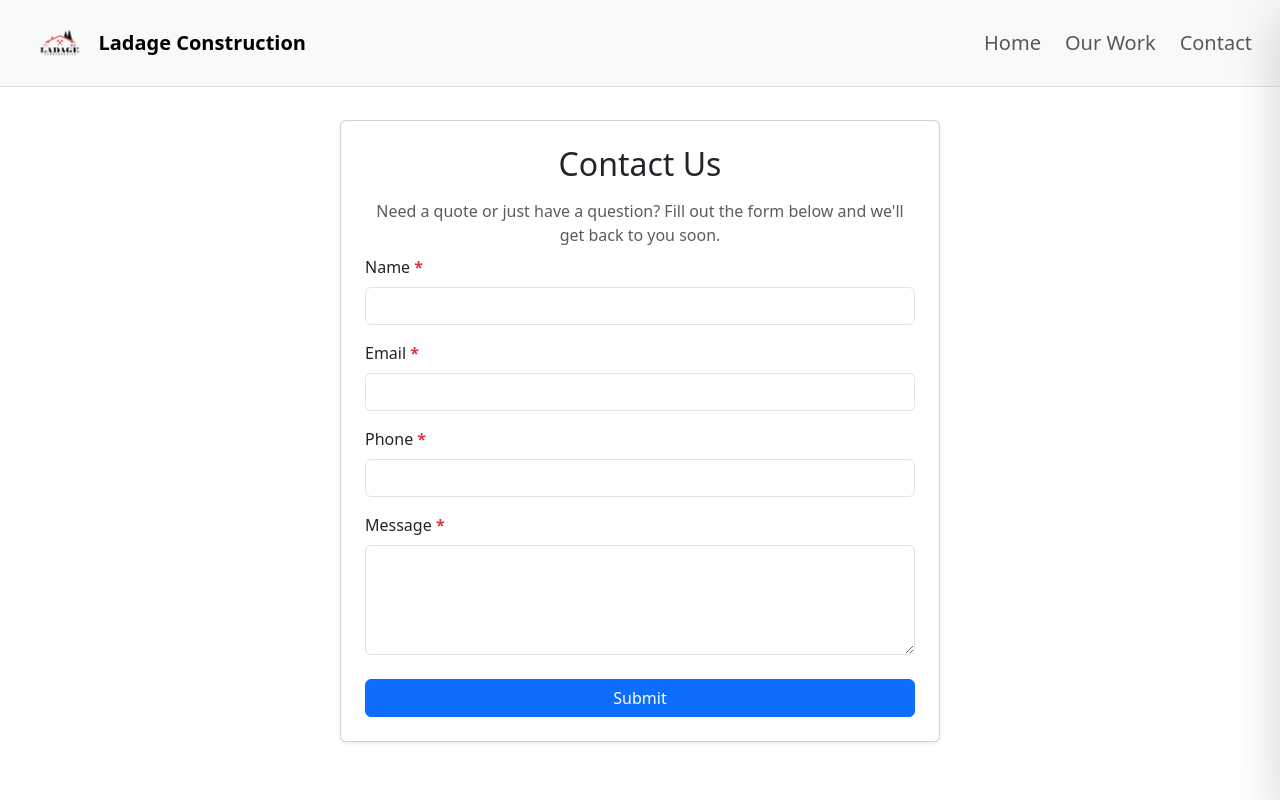
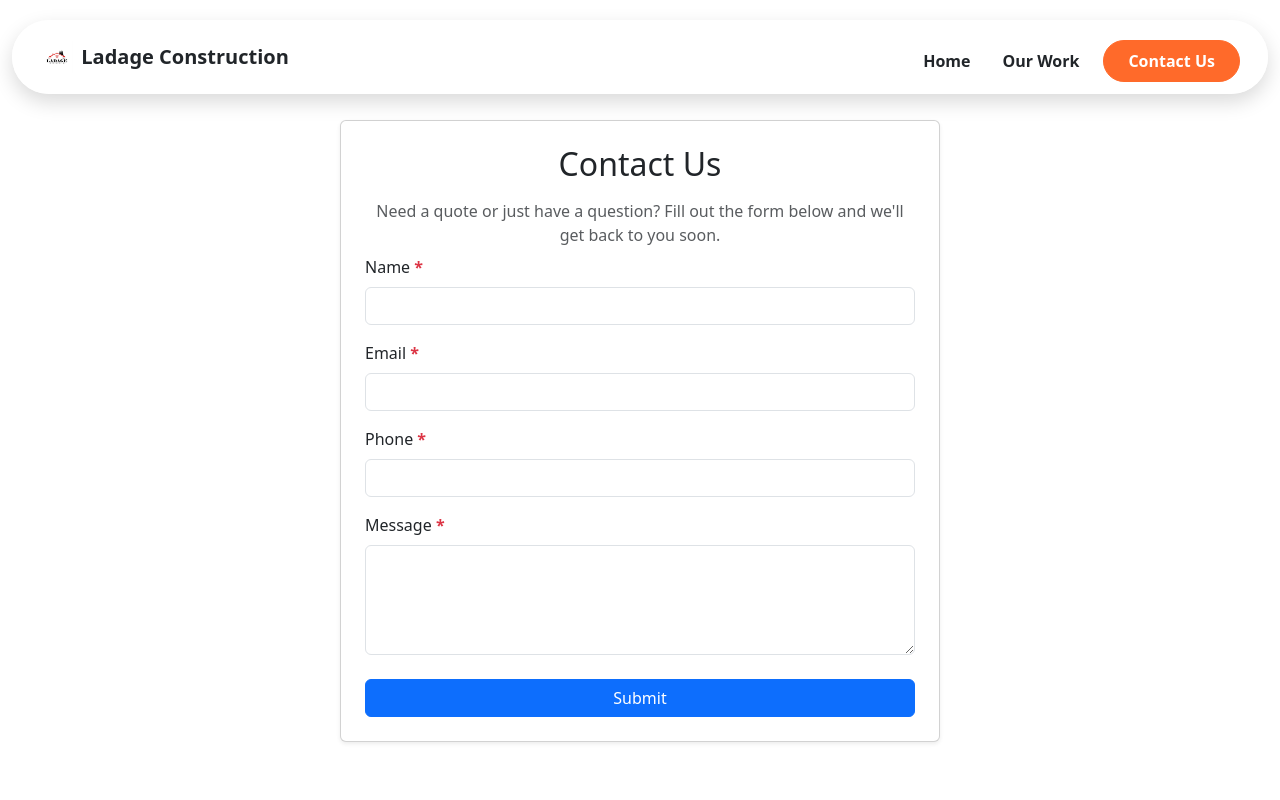
Before and after one commit to jamesthedev/ladage-construction-app, a React (Vite) app in the folder ladage-construction/: page /ladage-construction-app/contact in a window 1280 px wide. Shown: the top 800 px of the page. Built offline with nearby package versions, Linux system fonts and the light colour scheme.

Commit message:
ui tweaks

```diff
--- a/ladage-construction/src/App.tsx
+++ b/ladage-construction/src/App.tsx
@@ -7,10 +7,10 @@ import { Routes, Route } from 'react-router-dom';
 
 function App() {
   return (
-    <div className="d-flex flex-column min-vh-100">
+    <div className="d-flex flex-column min-vh-100 app-container">
       <Navbar />
 
-      <div className="flex-grow-1" style={{ paddingTop: '72px' }}>
+      <div className="flex-grow-1 app-main" style={{ paddingTop: '72px' }}>
         <Routes>
           <Route path="/" element={<Home />} />
           <Route path="/ourwork" element={<div className="container"><OurWork /></div>} />
--- /dev/null
+++ b/ladage-construction/src/components/header/Navbar.css
@@ -0,0 +1,69 @@
+/* Floating pillbox */
+.floating-nav {
+  position: fixed;
+  top: 1.25rem;
+  left: 50%;
+  transform: translateX(-50%);
+  z-index: 1030;
+}
+
+.pillbar {
+  border-radius: 9999px;
+  padding: .5rem 1rem;
+  background: rgba(255, 255, 255, 0.85); /* lighter & semi-transparent */
+  box-shadow: 0 8px 20px rgba(0,0,0,.15);
+  backdrop-filter: blur(8px) saturate(180%);
+}
+
+/* Link hover */
+.pillbar .nav-link {
+  padding: .5rem .75rem;
+  border-radius: 9999px;
+  transition: background-color .2s ease, color .2s ease;
+}
+.pillbar .nav-link:hover,
+.pillbar .nav-link:focus {
+  background: rgba(0,0,0,.05);
+  color: #000;
+}
+
+/* Brand image sizing */
+.brand-logo {
+  height: 28px;
+  width: auto;
+  object-fit: contain;
+}
+@media (min-width: 992px) {
+  .brand-logo { height: 32px; }
+}
+
+/* Optional: keep brand text from wrapping oddly */
+.brand-text { line-height: 1; white-space: nowrap; }
+
+/* Default (desktop/tablet) shows full name */
+.brand-text::after {
+  content: "Ladage Construction";
+}
+
+/* On extra small screens (≤ 375px wide), truncate text */
+@media (max-width: 400px) {
+  .brand-text::after {
+    content: "Ladage"; /* shorter name */
+  }
+}
+
+/* Reset collapse area so it fills properly */
+.pillbar .navbar-collapse {
+  background: transparent; /* no pillbox background */
+  border-radius: 0;
+  box-shadow: none;
+  margin-top: 0.5rem; /* spacing from brand/toggler */
+  width: 100%;
+}
+
+/* Nav inside collapse */
+.pillbar  {
+  display: block;
+  padding: 0.75rem 1rem;
+  border-radius: 50px !important; /* no pill rounding here */
+}
--- a/ladage-construction/src/components/header/Navbar.tsx
+++ b/ladage-construction/src/components/header/Navbar.tsx
@@ -1,104 +1,48 @@
-import { useState, useRef, useEffect } from 'react';
-import { Menu, X } from 'lucide-react';
+import React from "react";
+import { Navbar, Nav, Container } from "react-bootstrap";
+import "./Navbar.css";
 
-function Navbar() {
-  const [isOpen, setIsOpen] = useState(false);
-  const menuRef = useRef<HTMLDivElement>(null);
+// If the image file sits next to this component (src/components/Navbar/ladage-logo.jpg):
 
-  useEffect(() => {
-    const handleClickOutside = (e: MouseEvent) => {
-      if (menuRef.current && !menuRef.current.contains(e.target as Node)) {
-        setIsOpen(false);
-      }
-    };
-    if (isOpen) {
-      document.addEventListener('mousedown', handleClickOutside);
-    }
-    return () => document.removeEventListener('mousedown', handleClickOutside);
-  }, [isOpen]);
+const AppNavbar: React.FC = () => {
+  return (
+    <div className="floating-nav container-xxl">
+      <Navbar expand="lg" className="pillbar">
+        <Container fluid>
+          {/* Left: Brand with logo + text */}
+          <Navbar.Brand href="./" className="fw-bold text-dark d-flex align-items-center brand">
+            <img
+              src= "./ladage-logo.jpg"
+              alt="Ladage Construction logo"
+              className="brand-logo me-2"
+            />
+            <span className="brand-text">{/* populated in Navbar.css */}</span>
+          </Navbar.Brand>
 
-  return (
-    <>
-      <nav className="navbar navbar-light bg-light px-3 py-2 border-bottom fixed-top">
-        <div className="container-fluid d-flex justify-content-between align-items-center">
-          {/* Left: Logo + Business Name */}
-          <a className="navbar-brand d-flex align-items-center" href="./">
-            <img
-              src="./ladage-logo-transparent.png"
-              alt="Logo"
-              className="me-2 img-fluid"
-              style={{ maxHeight: '60px' }}
-            />
-            <span className="text-nowrap fw-bold">Ladage Construction</span>
-          </a>
+          {/* Toggler */}
+          <Navbar.Toggle aria-controls="mainNav" className="ms-auto" />
 
-          {/* Right: Mobile Menu Toggle (on small screens) */}
-          <button
-            className="btn btn-outline-secondary d-lg-none"
-            onClick={() => setIsOpen(!isOpen)}
-            aria-label="Toggle menu"
-          >
-            {isOpen ? <X size={24} /> : <Menu size={24} />}
-          </button>
+          {/* Right: links (Home, Our Work, Contact Us) */}
+          <Navbar.Collapse id="mainNav">
+            <Nav className="ms-auto align-items-lg-center gap-lg-3">
+              <Nav.Link href="./" className="text-dark fw-semibold text-nowrap">
+                Home
+              </Nav.Link>
+              <Nav.Link href="./ourwork" className="text-dark fw-semibold text-nowrap">
+                Our Work
+              </Nav.Link>
+              <a
+                href="./contact"
+                className="btn btn-accent rounded-pill px-4 py-2 fw-semibold w-100 w-lg-auto mt-2 mt-lg-0 text-nowrap"
+              >
+                Contact Us
+              </a>
+            </Nav>
+          </Navbar.Collapse>
+        </Container>
+      </Navbar>
+    </div>
+  );
+};
 
-          {/* Desktop Nav Links */}
-          <ul className="navbar-nav ms-auto d-none d-lg-flex flex-row gap-4">
-            <li className="nav-item">
-              <a className="nav-link fs-5" href="./">Home</a>
-            </li>
-            <li className="nav-item">
-              <a className="nav-link fs-5" href="./ourwork">Our Work</a>
-            </li>
-            <li className="nav-item">
-              <a className="nav-link fs-5" href="./contact">Contact</a>
-            </li>
-          </ul>
-        </div>
-      </nav>
-
-      {/* Overlay */}
-      {isOpen && (
-        <div
-          className="position-fixed top-0 start-0 w-100 h-100 bg-dark bg-opacity-50"
-          style={{ zIndex: 1040 }}
-          onClick={() => setIsOpen(false)}
-        />
-      )}
-
-      {/* Slide-in Drawer (mobile)*/}
-      <div
-        ref={menuRef}
-        className="position-fixed top-0 end-0 bg-white h-100 shadow-lg px-4 pt-5"
-        style={{
-          width: '250px',
-          zIndex: 1050,
-          transform: isOpen ? 'translateX(0)' : 'translateX(100%)',
-          transition: 'transform 0.3s ease-in-out',
-        }}
-      >
-        {/* Close Button */}
-        <button
-          onClick={() => setIsOpen(false)}
-          className="btn btn-link position-absolute top-0 end-0 m-3 text-dark"
-          aria-label="Close menu"
-        >
-          <X size={24} />
-        </button>
-
-        <ul className="nav flex-column mt-4 fs-5">
-          <li className="nav-item mb-3">
-            <a href="./" className="nav-link text-dark" onClick={() => setIsOpen(false)}>Home</a>
-          </li>
-          <li className="nav-item mb-3">
-            <a href="./ourwork" className="nav-link text-dark" onClick={() => setIsOpen(false)}>Our Work</a>
-          </li>
-          <li className="nav-item mb-3">
-            <a href="./contact" className="nav-link text-dark" onClick={() => setIsOpen(false)}>Contact</a>
-          </li>
-        </ul>
-      </div>
-    </>
-  );
-}
-
-export default Navbar;
+export default AppNavbar;
--- a/ladage-construction/src/data/Services.tsx
+++ b/ladage-construction/src/data/Services.tsx
@@ -11,7 +11,7 @@ const services = [
   },
   {
     title: "Outdoor Structures",
-    description: "Decks, porches, patios, and more — built to last and impress.",
+    description: "Decks, porches, patios, and more - built to last and impress.",
     icon: "🌳",
   },
 ];
--- a/ladage-construction/src/features/home/AboutUs.tsx
+++ b/ladage-construction/src/features/home/AboutUs.tsx
@@ -3,7 +3,7 @@ import FadeUpSection from "../../components/animations/FadeUpSection";
 function AboutUs() {
   return (
     <FadeUpSection delay={0.3} >
-      <section className="py-5 px-2  about-us-wrapper">
+      <section className="py-5 px-2 about-us-wrapper">
         <div className="container">
           <h2 className="fw-bold text-center mb-5">About Us</h2>
           <div className="row align-items-center">
@@ -18,7 +18,7 @@ function AboutUs() {
               <p>
                 Whether it's a full remodel, a custom home build, or a beautiful new deck, we take pride
                 in offering a dependable and personalized experience. Our team treats every project as if
-                it were our own home — with attention to detail, quality materials, and skilled workmanship.
+                it were our own home - with attention to detail, quality materials, and skilled workmanship.
               </p>
               <p>
                 We believe in strong communication, fair pricing, and exceeding expectations at every turn.
--- a/ladage-construction/src/features/home/CallToAction.tsx
+++ b/ladage-construction/src/features/home/CallToAction.tsx
@@ -7,7 +7,7 @@ function CallToAction() {
         <div className="container">
           <h2 className="fw-bold">Ready to Build Something Great?</h2>
           <p className="lead mb-4">Let's talk about your next construction or remodeling project.</p>
-          <a href="./contact" className="btn btn-light btn-lg">
+          <a href="./contact" className="btn btn-light btn-lg btn-accent">
             Contact Us Today
           </a>
         </div>
--- a/ladage-construction/src/features/home/Hero.tsx
+++ b/ladage-construction/src/features/home/Hero.tsx
@@ -10,9 +10,9 @@ function Hero() {
             <div className="col-lg-6 mb-4 mb-lg-0">
               <h1 className="display-4 fw-bold">Building Excellence, One Project at a Time</h1>
               <p className="lead">
-                Welcome to Ladage Construction — your trusted partner in quality construction.
+                Welcome to <strong>Ladage Construction</strong>, your trusted partner in quality construction.
               </p>
-              <a href="./contact" className="btn btn-primary btn-lg mt-3">
+              <a href="./contact" className="btn btn-primary btn-lg mt-3 btn-accent">
                 Get a Free Quote
               </a>
             </div>
--- a/ladage-construction/src/index.css
+++ b/ladage-construction/src/index.css
@@ -11,7 +11,6 @@ body {
 .my-masonry-grid {
   display: flex;
   margin-left: -1rem;
-  /* gutter size */
   width: auto;
 }
 
@@ -28,8 +27,7 @@ body {
 .about-us-wrapper {
   position: relative;
   color: white;
-  background-color: rgba(0,0,0,0.60);
-  /* filter: drop-shadow(0 0 6px black); */
+  background-color: rgba(0,0,0,0.60) !important;
 }
 
 .about-us-wrapper::before {
@@ -39,9 +37,24 @@ body {
   left: 0;
   width: 100%;
   height: 100%;
-  background-image: url("./austin-cityline.jpg");
+  background-image: url("./austin-cityline.jpg") !important;
   background-size: cover;
   background-position: center;
   opacity: 0.80;
   z-index: -1;
 }
+
+/* Accent button (orange) */
+.btn-accent {
+  --accent: #ff6a2a;
+  --accent-hover: #e3581f;
+  background-color: var(--accent);
+  border-color: var(--accent);
+  color: #fff;
+}
+.btn-accent:hover,
+.btn-accent:focus {
+  background-color: var(--accent-hover);
+  border-color: var(--accent-hover);
+  color: #fff;
+}
--- a/ladage-construction/src/pages/Contact.tsx
+++ b/ladage-construction/src/pages/Contact.tsx
@@ -59,7 +59,7 @@ const Contact: React.FC = () => {
 
   return (
     <div className="container py-5 d-flex justify-content-center">
-      <Card className="shadow-sm w-100 p-4" style={{ maxWidth: '600px' }}>
+      <Card className="shadow-sm w-100 p-4" style={{ maxWidth: '600px', boxShadow: "100px rgba(0,0,0,.15) !important" }}>
         <h2 className="text-center mb-3">Contact Us</h2>
         {!submitted && (
           <>
```
Also changed, not shown: ladage-construction/src/pages/OurWork.tsx (+10 -2 lines), 1 other file (tests, documents, lock files or other folders).
